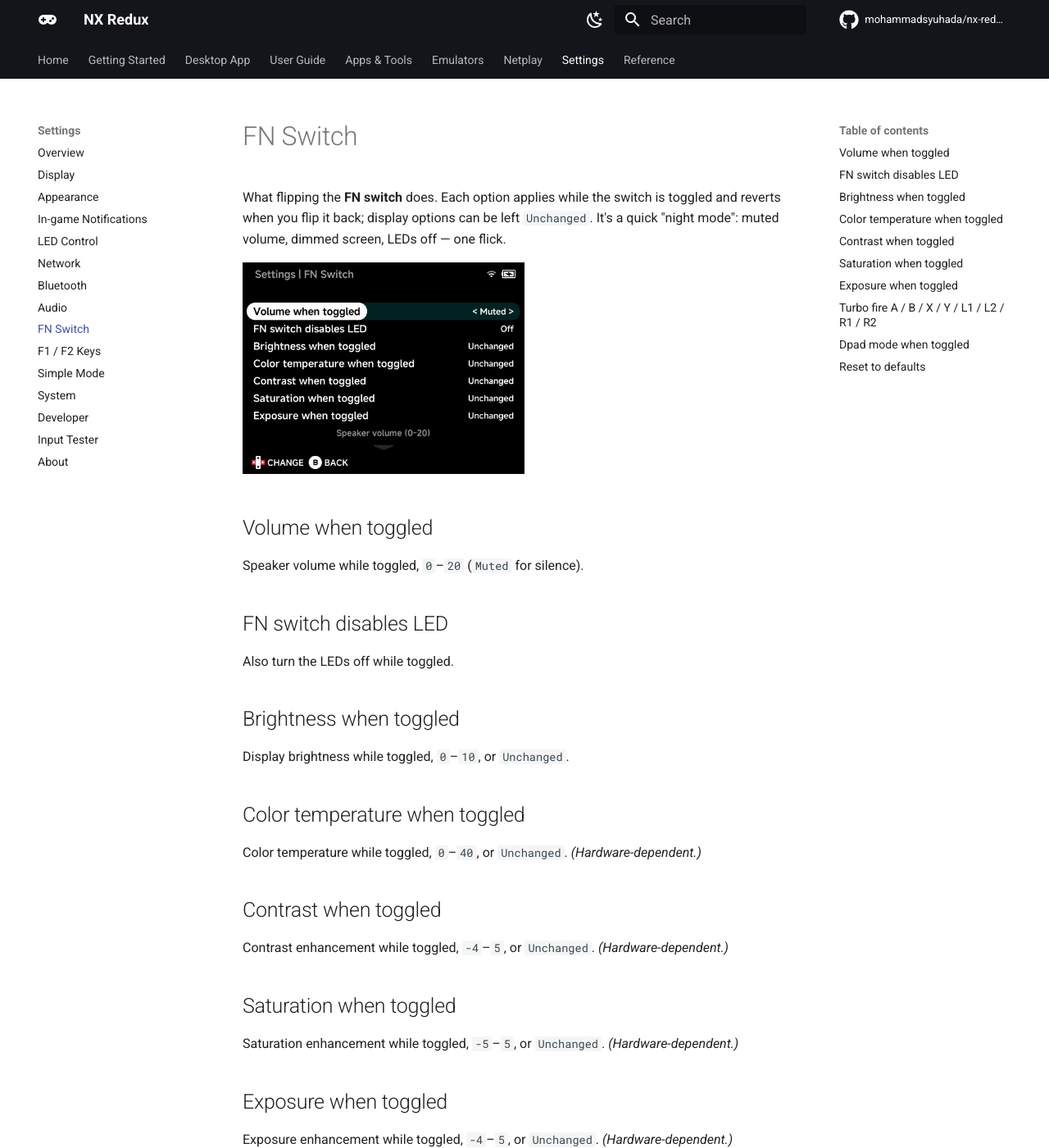
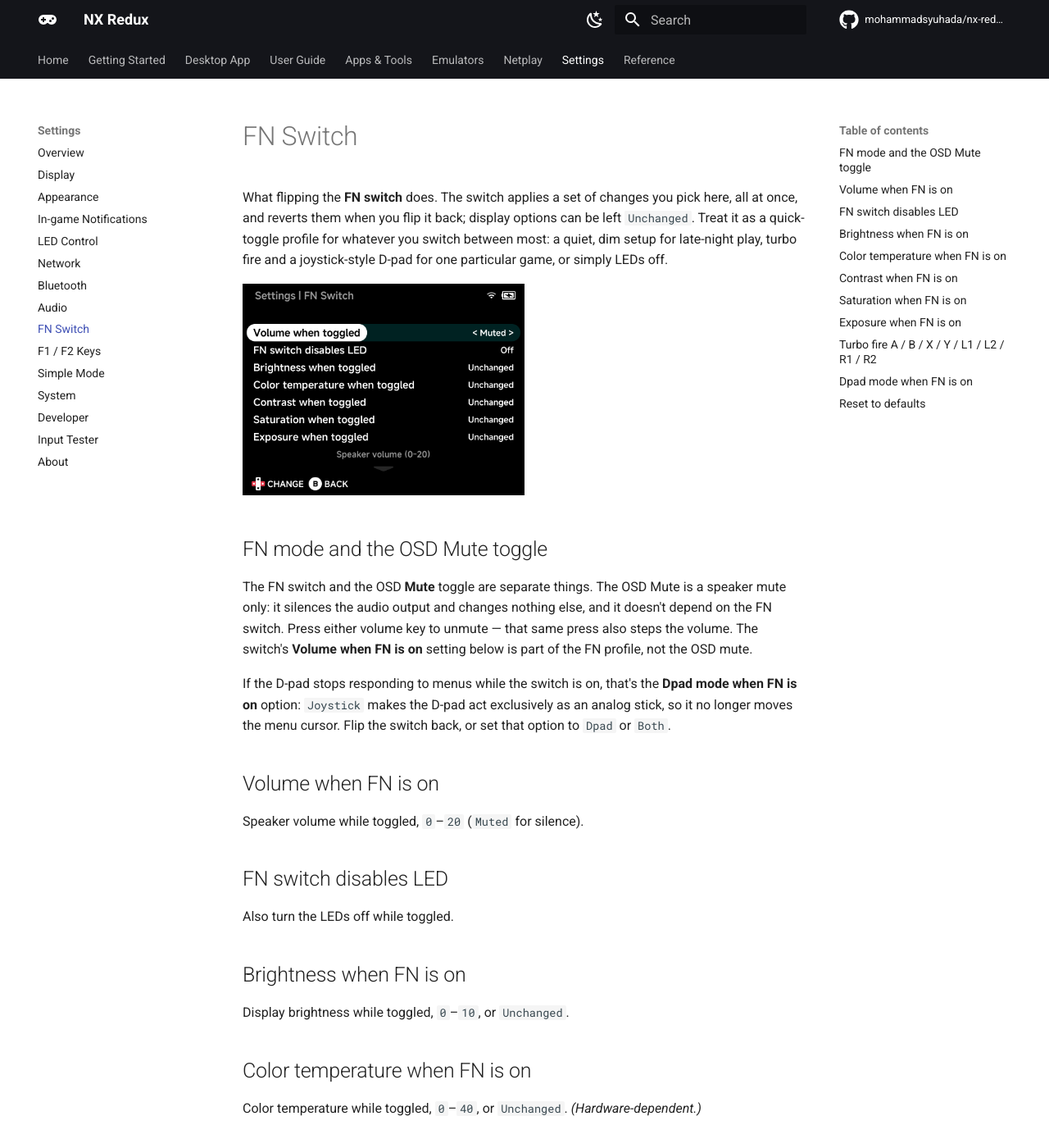
Before and after one commit to mohammadsyuhada/nx-redux-docs, an MkDocs documentation site: the page built from docs/settings/fn-switch.md, in a window 1280 px wide and 1400 px high. Shown: the whole window at 82% size. Built offline with MkDocs 1.6.1 and Material for MkDocs 9.7.7, drawn with Linux system fonts in a browser that asks for light colours; comment, search, counter and statistics services are not loaded; some of the changed text lies outside the part shown.

Commit message:
docs(settings): FN switch as a quick-toggle profile separate from the OSD speaker mute

```diff
--- a/docs/settings/fn-switch.md
+++ b/docs/settings/fn-switch.md
@@ -1,13 +1,27 @@
 # FN Switch
 
-What flipping the **FN switch** does. Each option applies while the switch
-is toggled and reverts when you flip it back; display options can be left
-`Unchanged`. It's a quick "night mode": muted volume, dimmed screen, LEDs
-off — one flick.
+What flipping the **FN switch** does. The switch applies a set of changes you
+pick here, all at once, and reverts them when you flip it back; display options
+can be left `Unchanged`. Treat it as a quick-toggle profile for whatever you
+switch between most: a quiet, dim setup for late-night play, turbo fire and a
+joystick-style D-pad for one particular game, or simply LEDs off.
 
 ![FN switch settings](../assets/screenshots/set-fn.png)
 
-## Volume when toggled
+## FN mode and the OSD Mute toggle
+
+The FN switch and the OSD **Mute** toggle are separate things. The OSD Mute is
+a speaker mute only: it silences the audio output and changes nothing else, and
+it doesn't depend on the FN switch. Press either volume key to unmute — that
+same press also steps the volume. The switch's **Volume when FN is on** setting
+below is part of the FN profile, not the OSD mute.
+
+If the D-pad stops responding to menus while the switch is on, that's the
+**Dpad mode when FN is on** option: `Joystick` makes the D-pad act exclusively
+as an analog stick, so it no longer moves the menu cursor. Flip the switch
+back, or set that option to `Dpad` or `Both`.
+
+## Volume when FN is on
 
 Speaker volume while toggled, `0`–`20` (`Muted` for silence).
 
@@ -15,26 +29,26 @@
 
 Also turn the LEDs off while toggled.
 
-## Brightness when toggled
+## Brightness when FN is on
 
 Display brightness while toggled, `0`–`10`, or `Unchanged`.
 
-## Color temperature when toggled
+## Color temperature when FN is on
 
 Color temperature while toggled, `0`–`40`, or `Unchanged`.
 *(Hardware-dependent.)*
 
-## Contrast when toggled
+## Contrast when FN is on
 
 Contrast enhancement while toggled, `-4`–`5`, or `Unchanged`.
 *(Hardware-dependent.)*
 
-## Saturation when toggled
+## Saturation when FN is on
 
 Saturation enhancement while toggled, `-5`–`5`, or `Unchanged`.
 *(Hardware-dependent.)*
 
-## Exposure when toggled
+## Exposure when FN is on
 
 Exposure enhancement while toggled, `-4`–`5`, or `Unchanged`.
 *(Hardware-dependent.)*
@@ -44,7 +58,7 @@
 Eight separate toggles — while the FN switch is on, the enabled buttons
 auto-repeat (turbo fire) in games.
 
-## Dpad mode when toggled
+## Dpad mode when FN is on
 
 On devices without analog sticks: `Dpad` (default), `Joystick` (the D-pad
 acts exclusively as an analog stick), or `Both` (D-pad sends both inputs at
```
Also changed, not shown: docs/guide/shortcuts.md (+5 -4 lines).
